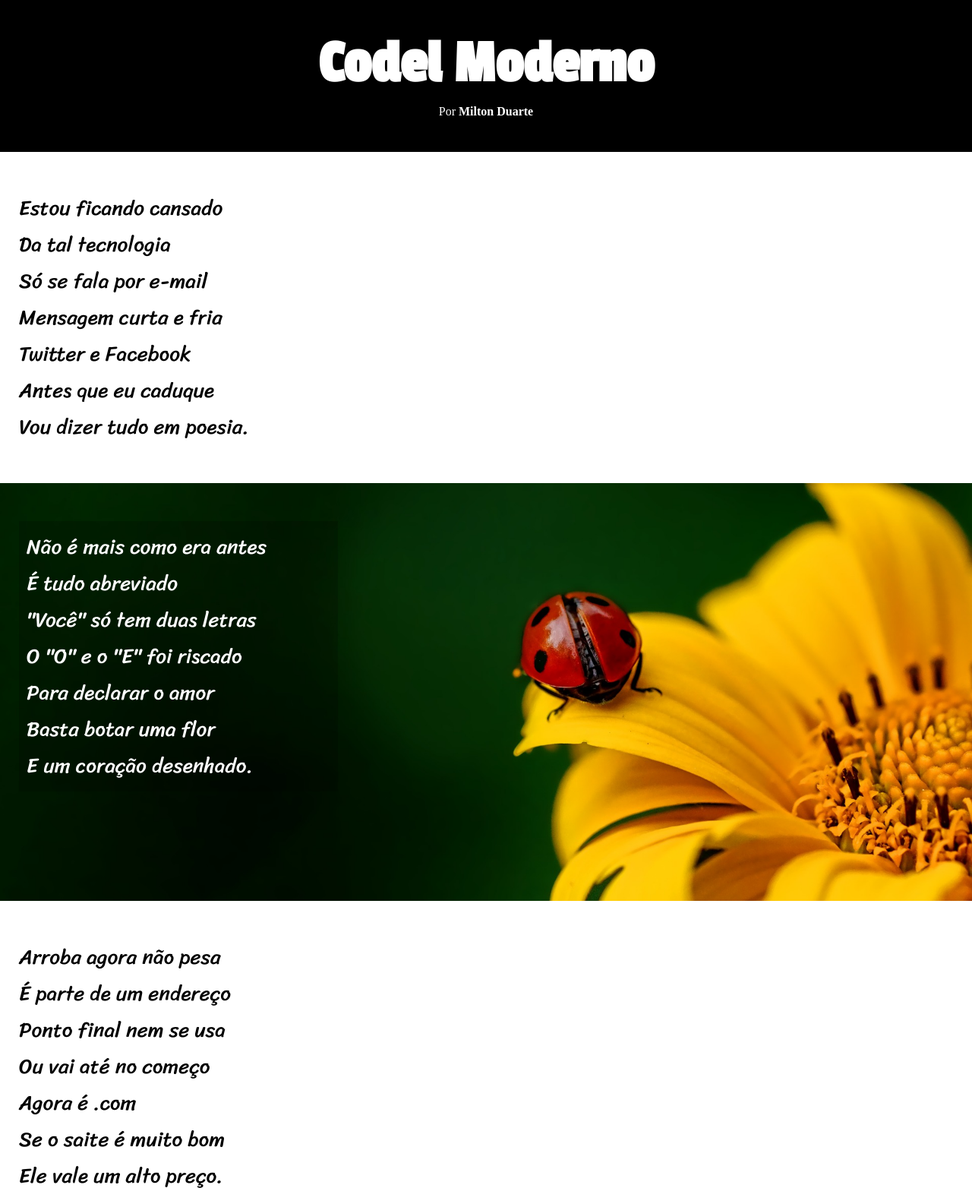
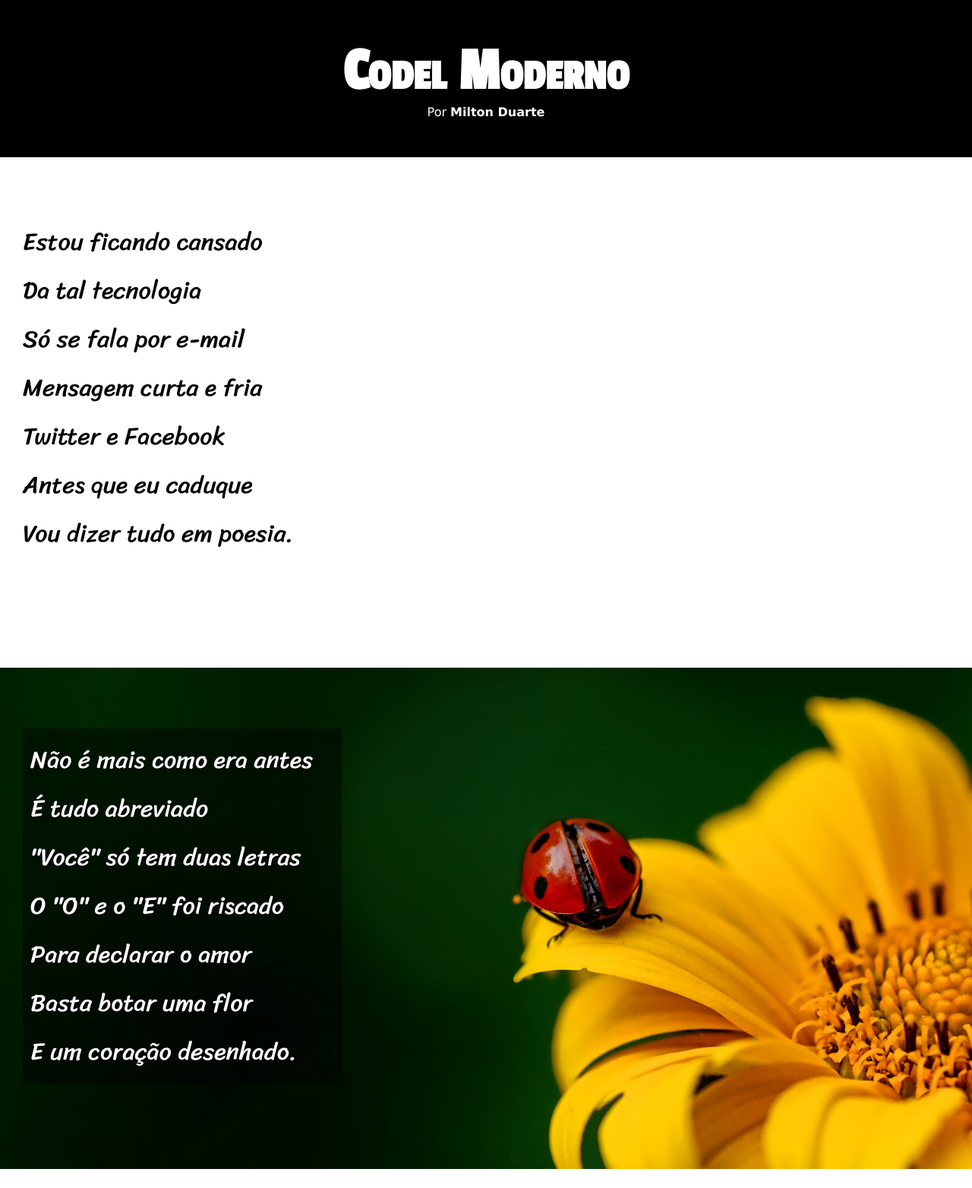
Before and after one commit to viniciusaalvarenga/projeto-cordel, a plain HTML site: page index.html in a window 1280 px wide. Shown: the top 1564 px of the page at 76% size. Drawn offline with Linux system fonts and the light colour scheme.

Commit message:
foi melhorado o CSS

```diff
--- a/index.html
+++ b/index.html
@@ -11,7 +11,7 @@
         <p>Por <a href="https://www.recantodasletras.com.br/poesias/3186743" target="_blank">Milton Duarte</a></p>
     </header>
 
-    <section class="sec">
+    <section class="normal">
         <p>
             Estou ficando cansado <br>
             Da tal tecnologia   <br>
@@ -23,7 +23,7 @@
         </p>
     </section> <!--FIm da section-->
 
-    <section id="sect-1">
+    <section  class="sec-imagem" id="imagem-1">
             <p>
                 Não é mais como era antes <br>
                 É tudo abreviado <br>
@@ -35,7 +35,7 @@
             </p>
     </section>
 
-    <section class="sec">
+    <section class="normal">
         <p>
             Arroba agora não pesa <br>
             É parte de um endereço <br>
@@ -58,7 +58,7 @@
 
     </section>
 
-    <section id="sect-2">
+    <section class="sec-imagem" id="imagem-2">
             <p>
                 Tenho saudade das cartas <br>
                 Escritas com a própria mão <br>
@@ -70,7 +70,7 @@
             </p>
     </section>
 
-    <section class="sec">
+    <section class="normal">
         <p>
             Agora, escrevo e envio <br>
             Chegando na mesma hora <br>
--- a/style.css
+++ b/style.css
@@ -11,8 +11,10 @@
 }
 
 :root {
-    --font-sriracha: Sriracha;
-    --font-passon-reg: passOn;
+    --font1: Sriracha;
+    --font2: passOn;
+    --font3: Verdana, Tahoma, sans-serif;
+
     --cor-1: white;
 }
 
@@ -21,23 +23,28 @@
     padding: 0;
 }
 
+html, body {
+    background-color: lightgray;
+    min-height: 100vh;
+}
+
 header {
     background-color: black;
-    height: 200px;
+    color: var(--cor-1);
+    text-align: center;
+    font-family: var(--font3);
 }
 
 header > h1 {
-    font-family: var(--font-passon-reg);
+    font-family: var(--font2);
+    font-variant: small-caps;
     font-size: 5em;
-    color: var(--cor-1);
-    text-align: center;
-    padding-top: 40px;
-    padding-bottom: 10px;
+    padding-top: 50px;
 }
 
 header > p {
     color: var(--cor-1);
-    text-align: center;
+    padding-bottom: 50px;
 }
 
 header > p > a {
@@ -52,47 +59,54 @@ header > p > a:hover {
 }
 
 section {
-    font-family: var(--font-sriracha);
-    font-size: 1.7em;
-    padding-left: 25px;
-    padding-top: 50px;
+    font-family: var(--font1);
+    font-size: 2em;
+    line-height: 2em;
+    padding-top: 10vh;
+    padding-bottom: 10vh;
+    padding-left: 30px;
 }
 
 section > p {
-    padding-bottom: 50px;
+    padding-bottom: 2em;
 }
 
-#sect-1 {
+.normal {
+    background-color: white;
+}
+
+.sec-imagem {
+    background-color: rgb(80, 80, 80);
+    color: white;
+
+}
+
+.sec-imagem > p {
+    background-color: rgba(0, 0, 0, 0.432);
+    position: absolute;
+    width: 400px;
+    padding: 10px;
+    text-shadow: 1px 1px 0px black;
+}
+
+
+#imagem-1 {
     background-image: url("imagens/background001.jpg");
     background-repeat: no-repeat;
     background-size: cover;
     background-position: right center;
     background-attachment: fixed;
-    color: var(--cor-1);
     height: 500px;
 }
 
-#sect-1 > p {
-    background-color: rgba(0, 0, 0, 0.185);
-    position: absolute;
-    width: 400px;
-    padding: 10px;
-}
 
-#sect-2 {
+#imagem-2 {
     background-image: url("imagens/background002.jpg");
     background-repeat: no-repeat;
     background-size: auto;
     background-position: center center;
     background-attachment: fixed;
-    color: var(--cor-1);
     height: 500px;
-}
-
-#sect-2 > p {
-    background-color: rgba(0, 0, 0, 0.185);
-    width: 400px;
-    padding: 10px;
 }
 
 footer {
@@ -102,7 +116,7 @@ footer {
 
 footer > p {
     font-family: sans-serif;
-    font-size: 0.8em;
+    font-size: 0.9em;
     color: var(--cor-1);
     padding: 10px;
     text-align: center;
```
